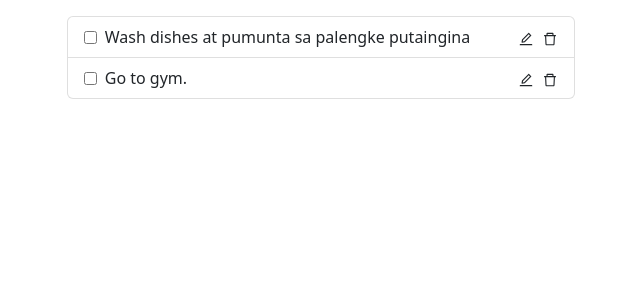
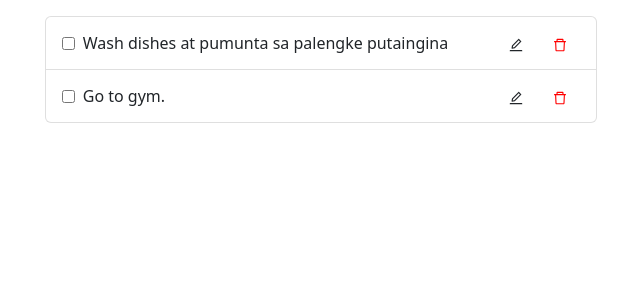
Before and after one commit to jezozobrado/react-todolist, a React (Vite) app in the folder todolist/: page / in a window 1280 px wide. Shown: the top 300 px of the page, without its empty margins (319-959 px from the left). Built offline with nearby package versions, Linux system fonts and the light colour scheme.

Commit message:
Implemente delete function.

```diff
--- a/todolist/src/App.tsx
+++ b/todolist/src/App.tsx
@@ -5,7 +5,6 @@ export interface ToDo {
   id: number;
   description: string;
   isDone: boolean;
-  // due: Date;
 }
 
 let data = [
@@ -20,19 +19,26 @@ let data = [
 const App = () => {
   const [toDos, setToDos] = useState(data);
 
+  const handleStrike = (strikedToDo: ToDo) =>
+    setToDos(
+      toDos.map((toDo) =>
+        toDo.description === strikedToDo.description
+          ? { ...toDo, isDone: !toDo.isDone }
+          : toDo
+      )
+    );
+
+  const handleDelete = (deletedToDo: ToDo) =>
+    setToDos(
+      toDos.filter((toDo) => toDo.description !== deletedToDo.description)
+    );
+
   return (
     <>
       <ToDoList
         toDoList={toDos}
-        onDelete={(deletedToDo) =>
-          setToDos(
-            toDos.map((toDo) =>
-              toDo.description === deletedToDo.description
-                ? { ...toDo, isDone: !toDo.isDone }
-                : toDo
-            )
-          )
-        }
+        onStrike={handleStrike}
+        onDelete={handleDelete}
       />
     </>
   );
--- a/todolist/src/components/ToDoList.tsx
+++ b/todolist/src/components/ToDoList.tsx
@@ -4,10 +4,13 @@ import { AiOutlineEdit, AiOutlineDelete } from "react-icons/ai";
 
 interface Props {
   toDoList: ToDo[];
+  onStrike: (strikedToDo: ToDo) => void;
   onDelete: (deletedToDo: ToDo) => void;
 }
 
-const ToDoList = ({ toDoList, onDelete }: Props) => {
+const ToDoList = ({ toDoList, onStrike, onDelete }: Props) => {
+  //   console.log(toDoList[0].isDeleted);
+
   return (
     <>
       <ul className="list-group m-3">
@@ -18,7 +21,7 @@ const ToDoList = ({ toDoList, onDelete }: Props) => {
                 <input
                   type="checkbox"
                   className="me-2"
-                  onClick={() => onDelete(toDo)}
+                  onClick={() => onStrike(toDo)}
                 />
 
                 <div
@@ -33,10 +36,20 @@ const ToDoList = ({ toDoList, onDelete }: Props) => {
               </div>
               <div className="d-flex ps-5 align-items-center">
                 <div className="me-1">
-                  <AiOutlineEdit />
+                  <button
+                    className="btn border-0"
+                    onClick={() => console.log("Edited.")}
+                  >
+                    <AiOutlineEdit />
+                  </button>
                 </div>
-                <div className="ms-1">
-                  <AiOutlineDelete />
+                <div className="">
+                  <button
+                    className="btn border-0"
+                    onClick={() => onDelete(toDo)}
+                  >
+                    <AiOutlineDelete color="red" />
+                  </button>
                 </div>
               </div>
             </div>
```
